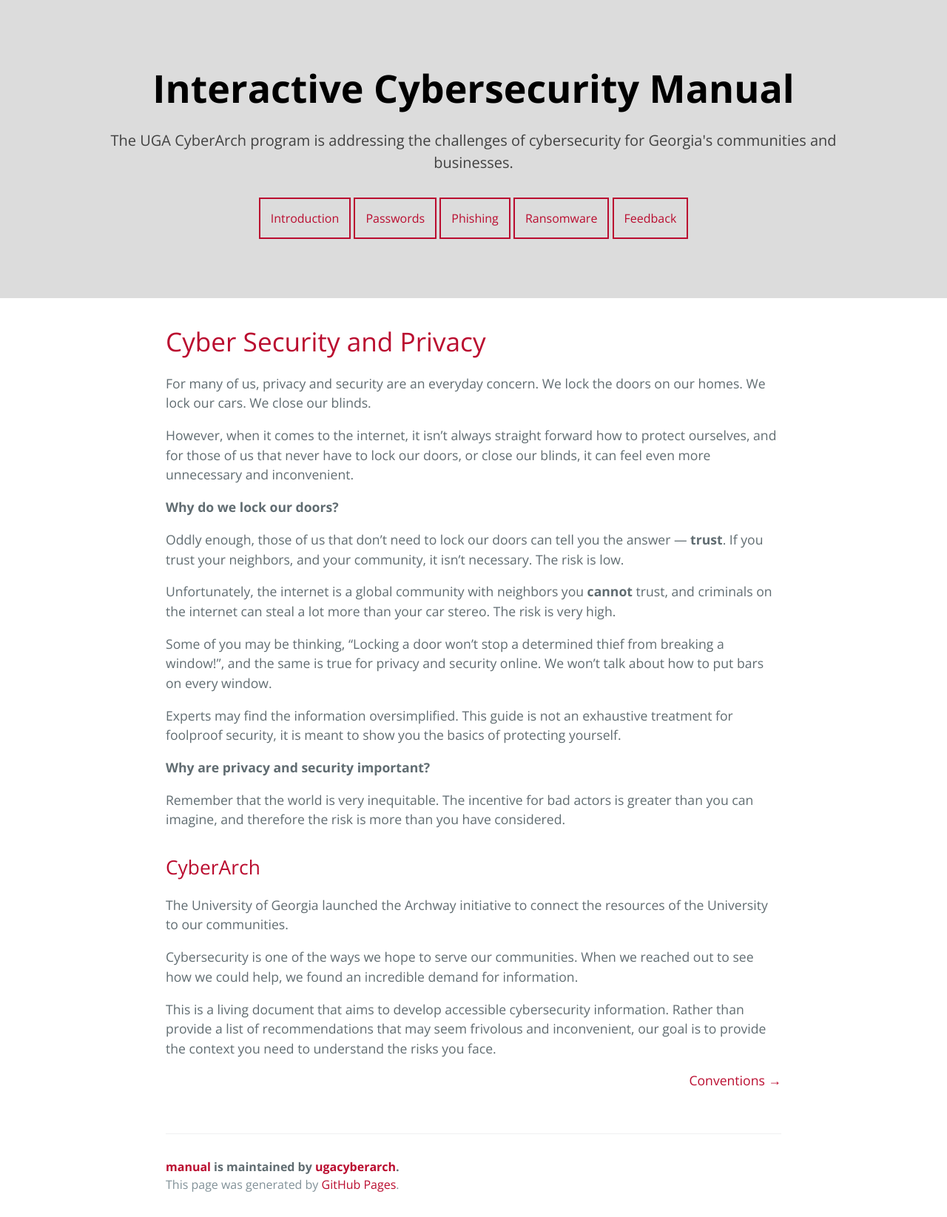
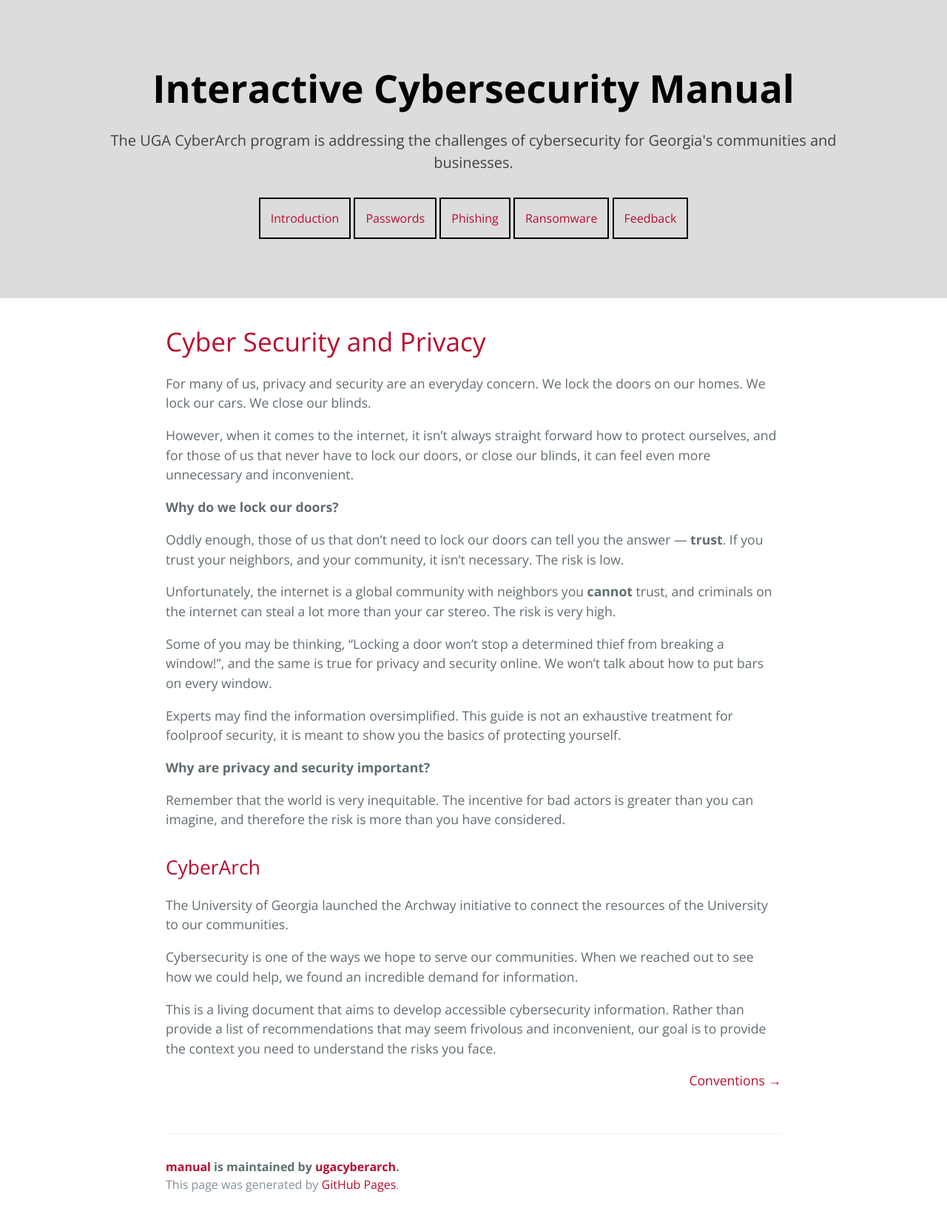
Before and after one commit to ugacyberarch/manual, a Jekyll site: the page built from index.md, in a window 1280 px wide. Shown: the whole page at 74% size. Built offline with Jekyll 4.4.1, drawn with Linux system fonts in a browser that asks for light colours.

Commit message:
Update default.html

```diff
--- a/_layouts/default.html
+++ b/_layouts/default.html
@@ -55,7 +55,7 @@
   color: #BA0C2F;
   padding: 14px;
   font-size: 16px;
-  border-color: #BA0C2F;
+  border-color: none;
   border-style: solid;
   display: inline-block;
 }
```
